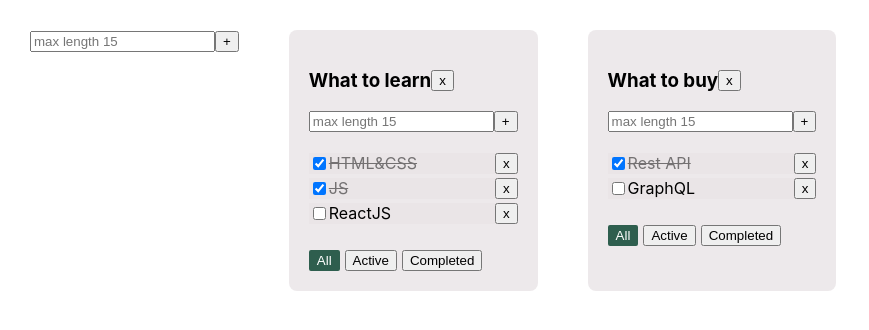
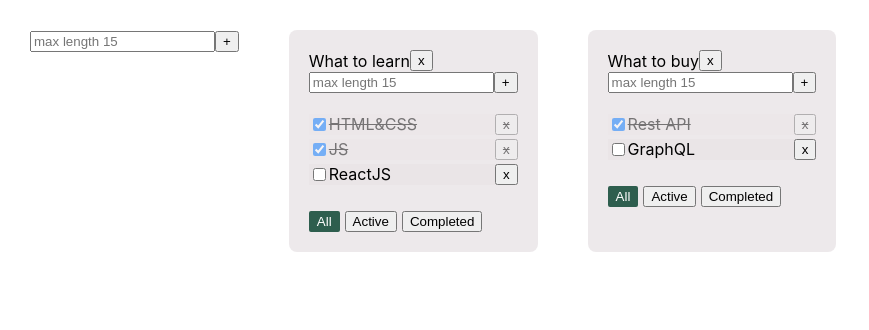
Before and after one commit to DubavetsOlga/todolist, a React (Create React App) app: page / in a window 1280 px wide. Shown: the top 330 px of the page, without its empty margins (0-869 px from the left). Built offline with nearby package versions, Linux system fonts and the light colour scheme.

Commit message:
Added logic for change task and todolist titles

```diff
--- a/src/App.tsx
+++ b/src/App.tsx
@@ -74,6 +74,19 @@ function App() {
 		setTasks({ ...tasks, [todolistId]: [] });
 	}
 
+	const updateTask = (todolistId: string, taskId: string, title: string) => {
+		const newTodolistTasks = {
+			...tasks,
+			[todolistId]: tasks[todolistId].map(t => (t.id === taskId ? { ...t, title } : t)),
+		}
+		setTasks(newTodolistTasks)
+	}
+
+	const updateTodolist = (todolistId: string, title: string) => {
+		const newTodolists = todolists.map(tl => (tl.id === todolistId ? { ...tl, title } : tl))
+		setTodolists(newTodolists)
+	}
+
 	return (
 		<div className="App">
 			<AddItemForm addItem={addTodolist} />
@@ -87,6 +100,8 @@ function App() {
 					addTask={addTask}
 					changeTaskStatus={changeTaskStatus}
 					removeTodolist={removeTodolist}
+					updateTask={updateTask}
+					updateTodolist={updateTodolist}
 				/>
 			)})
 			}
--- /dev/null
+++ b/src/EditableSpan.tsx
@@ -0,0 +1,33 @@
+import { ChangeEvent, useState } from "react"
+
+type PropsType = {
+    value: string
+    onChange: (newTitle: string) => void
+}
+
+export const EditableSpan = ({ value, onChange }: PropsType) => {
+    const [editMode, setEditMode] = useState(false);
+    const [title, setTitle] = useState(value);
+
+    const activateEditModeHandler = () => {
+        setEditMode(true);
+    }
+
+    const deactivateEditModeHandler = () => {
+        setEditMode(false);
+        onChange(title);
+    }
+
+    const changeTitleHandler = (event: ChangeEvent<HTMLInputElement>) => {
+        setTitle(event.currentTarget.value);
+    }
+
+    return (
+        <>
+            {editMode
+                ? <input value={title} onChange={changeTitleHandler} onBlur={deactivateEditModeHandler} autoFocus />
+                : <span onDoubleClick={activateEditModeHandler}>{value}</span>
+            }
+        </>
+    )
+}
--- a/src/Todolist.tsx
+++ b/src/Todolist.tsx
@@ -3,6 +3,7 @@ import {TaskType} from "./App";
 import {Button} from "./Button";
 import {useAutoAnimate} from "@formkit/auto-animate/react";
 import { AddItemForm } from './AddItemForm';
+import { EditableSpan } from './EditableSpan';
 
 type FilterValuesType = 'all' | 'active' | 'completed'
 
@@ -14,9 +15,15 @@ type PropsType = {
 	addTask: (taskTitle: string, todolistId: string) => void
 	changeTaskStatus: (taskId: string, newStatusValue: boolean, todolistId: string) => void
 	removeTodolist: (todolistId: string) => void
+	updateTask: (todolistId: string, taskId: string, title: string) => void
+	updateTodolist: (todolistId: string, title: string) => void
 }
 
-export const Todolist = ({title, tasks, removeTask, addTask, changeTaskStatus, todolistId, removeTodolist}: PropsType) => {
+export const Todolist = (props: PropsType) => {
+
+	const {
+		title, tasks, removeTask, addTask, changeTaskStatus, todolistId, removeTodolist, updateTask, updateTodolist
+	} = props
 
 	const [filter, setFilter] = useState('all');
 	const [taskTitle, setTaskTitle] = useState('');
@@ -39,10 +46,6 @@ export const Todolist = ({title, tasks, removeTask, addTask, changeTaskStatus, t
 		setFilter(newFilterValue);
 	}
 
-	const addTaskHandler = () => {
-		addTask(taskTitle.trim(), todolistId);
-	}
-
 	const removeTaskHandler = (taskId: string) => {
 		removeTask(taskId, todolistId);
 	}
@@ -59,10 +62,14 @@ export const Todolist = ({title, tasks, removeTask, addTask, changeTaskStatus, t
 		addTask(title, todolistId)
 	}
 
+	const updateTodolistHandler = (title: string) => {
+		updateTodolist(props.todolistId, title)
+	}
+
 	return (
 		<div className="todolist">
 			<div className={'todolist-title-container'}>
-				<h3>{title}</h3>
+				<EditableSpan value={title} onChange={updateTodolistHandler} />
 				<Button title={'x'} onClick={removeTodolistHandler} />
 			</div>
 			<AddItemForm addItem={addTaskCallback} />
@@ -71,10 +78,13 @@ export const Todolist = ({title, tasks, removeTask, addTask, changeTaskStatus, t
 					? <p>No tasks</p>
 					: <ul ref={listRef}>
 						{filteredTasks.map((task) => {
+							const changeTaskTitleHandler = (title: string) => {
+								updateTask(todolistId, task.id, title)
+							}
 							return (
-							<li key={task.id}>
+							<li key={task.id} className={task.isDone ? 'is-done' : ''}>
 								<input type="checkbox" checked={task.isDone} onChange={e => changeTaskStatusHandler(task.id, e)}/>
-								<span className={task.isDone ? 'is-done' : ''}>{task.title}</span>
+								<EditableSpan value={task.title} onChange={changeTaskTitleHandler}/>
 								<Button title={'x'} onClick={() => removeTaskHandler(task.id)} />
 							</li>
 						)})}
```
